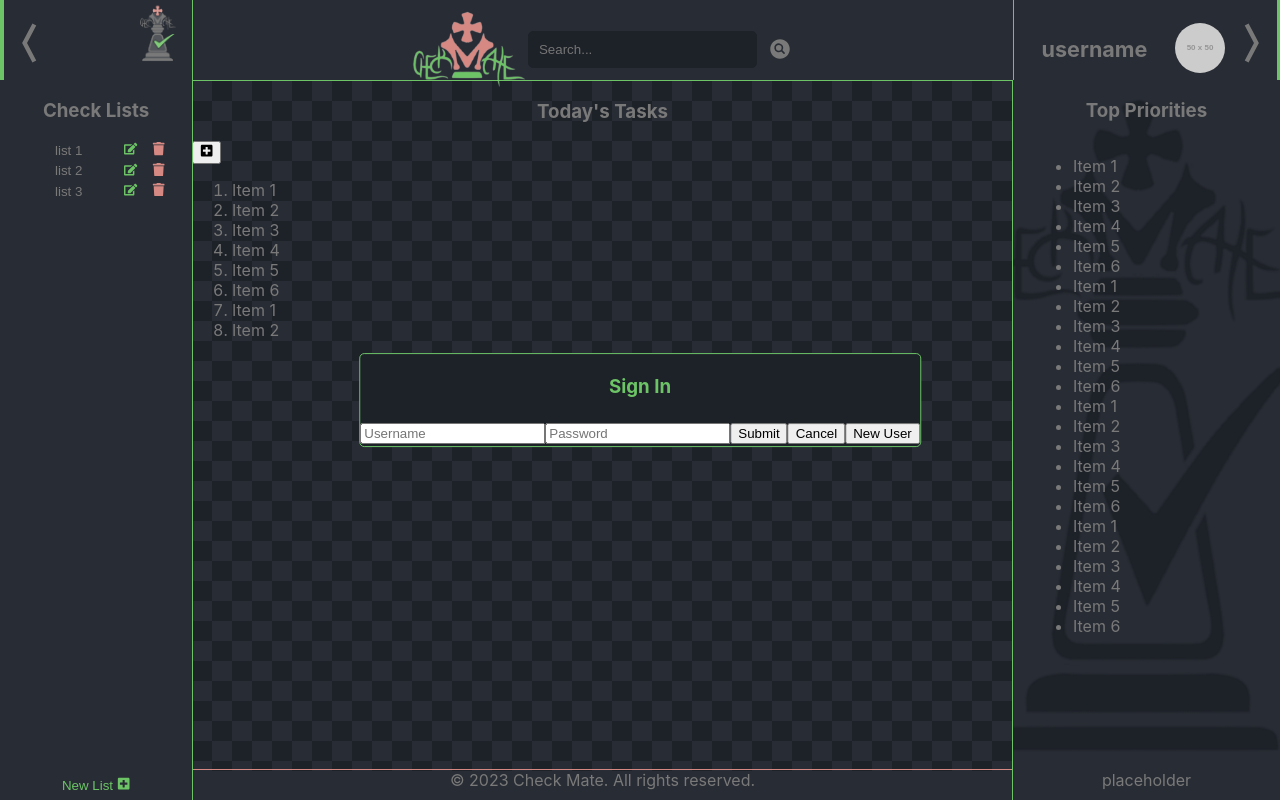
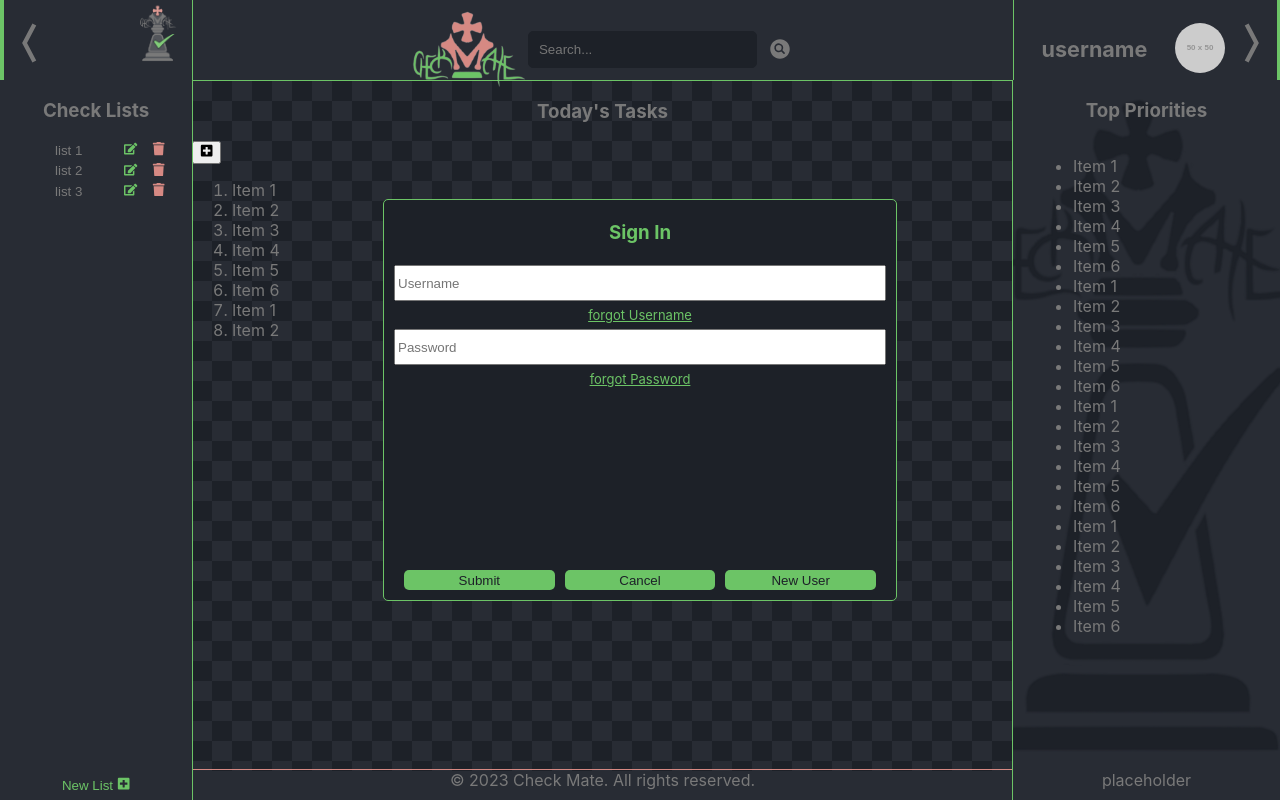
Before and after one commit to ldslsg/ToDoList-Team2-CSE310, a React (Create React App) app in the folder to-do/: page / in a window 1280 px wide. Both pictures are taken after a click on the button 1200 px from the left and 49 px from the top of the page. Built offline with nearby package versions, Linux system fonts and the light colour scheme; the HTML template or start-up script is replaced by a standard one.

Commit message:
making sign-in form pretty

```diff
--- a/to-do/src/App.css
+++ b/to-do/src/App.css
@@ -432,10 +432,8 @@ p{
 
 /* -------------------------------------------------EVERYTHING IN THE SIGN IN FORM------------------------------------------------------------------ */
 
-.signin-form{
+/* .signin-form{
   position: fixed;
-  /* width: 200px;
-  height: 100px; */
   top: 50%;
   left: 50%;
   transform: translate(-50%, -50%);
@@ -446,14 +444,14 @@ p{
   z-index: 5;
   line-height: 1.7em;
   display: none;
-}
+} */
 
-/* -------------------------------------------------EVERYTHING IN THE NEW USER FORM------------------------------------------------------------------ */
+/* ---------------------------------------------EVERYTHING IN THE NEW USER FORM AND SIGN IN FORM----------------------------------------------------- */
 
-.new-user-form{
+.new-user-form, .signin-form{
   position: fixed;
-  /* width: 200px;
-  height: 100px; */
+  width: 40%;
+  height: 50%;
   top: 50%;
   left: 50%;
   transform: translate(-50%, -50%);
@@ -462,6 +460,42 @@ p{
   border: var(--accent-color-green) 1px solid;
   border-radius: 5px;
   z-index: 5;
-  line-height: 1.7em;
+  line-height: 0.5em;
   display: none;
 }
+.flex-signin-form{
+  display: flex;
+  flex-direction: column;
+  gap: 10px;
+  padding: 10px;
+}
+.authentication-item{
+  height: 30px;
+}
+.forgot{
+  text-decoration: underline;
+  font-size:small;
+}
+.button-container{
+  display: flex;
+  justify-content: center;
+  gap: 10px;
+  padding: 10px;
+  position: absolute;
+  bottom: 0;
+  width: calc(100% - 40px);
+}
+.signin-button{
+  background-color: var(--accent-color-green);
+  color: var(--dark-gray-2);
+  border: none;
+  border-radius: 5px;
+  width: 200px;
+  height: 20px;
+  margin-top: 16px;
+}
+.signin-button:hover{
+  background-color: transparent;
+  color: var(--accent-color-green);
+  border: var(--accent-color-green) 1px solid;
+}
--- a/to-do/src/App.js
+++ b/to-do/src/App.js
@@ -230,28 +230,36 @@ const submitNewUserForm = () => {
 
       {/*-----------------------------------------------------SIGN IN FORM----------------------------------------------*/}
       <form className="signin-form" onSubmit={submitSignInForm}>
+        <div className='flex-signin-form'>
           <h3>Sign In</h3>
 
           <input type="text" className="authentication-item" id="username" placeholder="Username" required/>
+          <p className='forgot'>forgot Username</p>
           <input type="text" className="authentication-item" id="password" placeholder="Password" required/>
-
-        <button type="submit" className="submit-button">Submit</button>
+          <p className='forgot'>forgot Password</p>
+          <div className='button-container'>
+            <button type="submit" className="signin-button">Submit</button>
             {/* <button type="submit" className="add-button" onClick={}>Add</button> */}
-        <button type="button" className="cancel-button" onClick={hideSignInForm}>Cancel</button>
-        <button type="button" className="new-user-button" onClick={showNewUserForm}>New User</button>
+            <button type="button" className="signin-button" onClick={hideSignInForm}>Cancel</button>
+            <button type="button" className="signin-button" onClick={showNewUserForm}>New User</button>
+          </div>
+        </div>
       </form>
 
       {/*-----------------------------------------------------NEW USER FORM----------------------------------------------*/}
       <form className="new-user-form" onSubmit={submitNewUserForm}>
+        <div className='flex-signin-form'>
           <h3>Register as a New User</h3>
 
           <input type="text" className="authentication-item" id="new-username" placeholder="Username" required/>
           <input type="text" className="authentication-item" id="new-password" placeholder="Password" required/>
-
-        <button type="submit" className="submit-new-button">Submit</button>
+          <div className='button-container'>
+            <button type="submit" className="signin-button">Submit</button>
             {/* <button type="submit" className="add-button" onClick={}>Add</button> */}
-        <button type="button" className="cancel-button" onClick={hideNewUserForm}>Cancel</button>
+            <button type="button" className="signin-button" onClick={hideNewUserForm}>Cancel</button>
             <button type="button" className="signin-button" onClick={showSignInForm}>Existing User</button>
+          </div>
+        </div>
       </form>
 
       {/* --------------------------------------------ALL OF THE HEADER---------------------------------------------- */}
```
Lines whose indentation alone changed are shown as unchanged.
